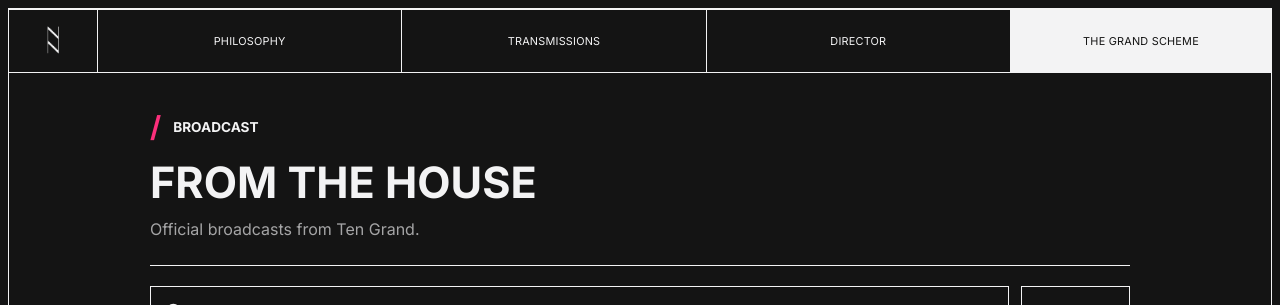
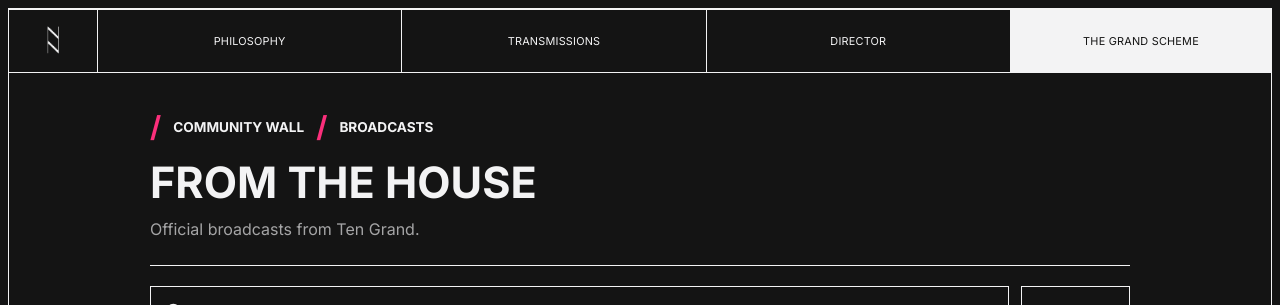
Before and after one commit to laindoe/ten-grand, a Jekyll site: the page built from broadcasts.html, in a window 1280 px wide. Shown: the top 305 px of the page. Built offline with Jekyll 4.4.1, drawn with Linux system fonts in a browser that asks for light colours.

Commit message:
Add Community Wall breadcrumb to Broadcast archive

```diff
--- a/broadcasts.html
+++ b/broadcasts.html
@@ -12,7 +12,7 @@
   <link rel="icon" href="{{ '/favicon.svg' | relative_url }}" type="image/svg+xml" />
   <link rel="apple-touch-icon" href="{{ '/apple-touch-icon.png' | relative_url }}" />
   <link rel="stylesheet" href="{{ '/css/style.css' | relative_url }}?v=149" />
-  <link rel="stylesheet" href="{{ '/css/broadcasts.css' | relative_url }}?v=2" />
+  <link rel="stylesheet" href="{{ '/css/broadcasts.css' | relative_url }}?v=3" />
   <link rel="stylesheet" href="{{ '/css/broadcast-cards.css' | relative_url }}?v=1" />
 </head>
 <body>
@@ -21,7 +21,9 @@
     <main class="broadcasts">
       <nav class="broadcasts__breadcrumb" aria-label="Breadcrumb">
         <span class="broadcasts__slash" aria-hidden="true">/</span>
-        <span aria-current="page">BROADCAST</span>
+        <a href="{{ '/community-wall/' | relative_url }}">COMMUNITY WALL</a>
+        <span class="broadcasts__slash" aria-hidden="true">/</span>
+        <span aria-current="page">BROADCASTS</span>
       </nav>
       <section aria-labelledby="house-title">
         <header class="broadcasts__header">
--- a/css/broadcasts.css
+++ b/css/broadcasts.css
@@ -7,11 +7,27 @@
 
 .broadcasts__breadcrumb {
   display: flex;
+  flex-wrap: wrap;
   align-items: center;
   gap: 12px;
   font-size: 0.85rem;
   font-weight: 700;
   margin-bottom: 16px;
+}
+
+.broadcasts__breadcrumb a {
+  color: var(--color-text);
+  text-decoration: none;
+}
+
+.broadcasts__breadcrumb a:hover {
+  text-decoration: underline;
+  text-underline-offset: 4px;
+}
+
+.broadcasts__breadcrumb a:focus-visible {
+  outline: 2px solid var(--broadcast-accent);
+  outline-offset: 4px;
 }
 
 .broadcasts__slash {
```
